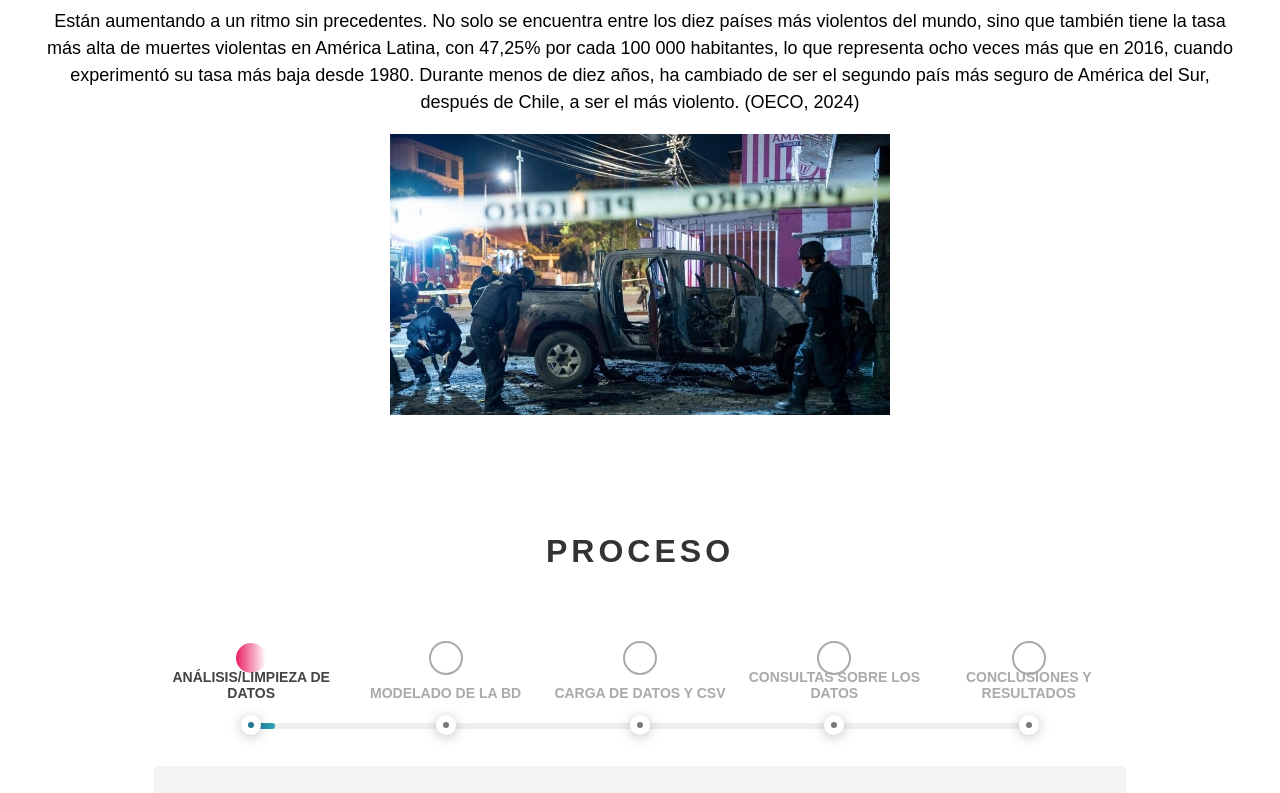
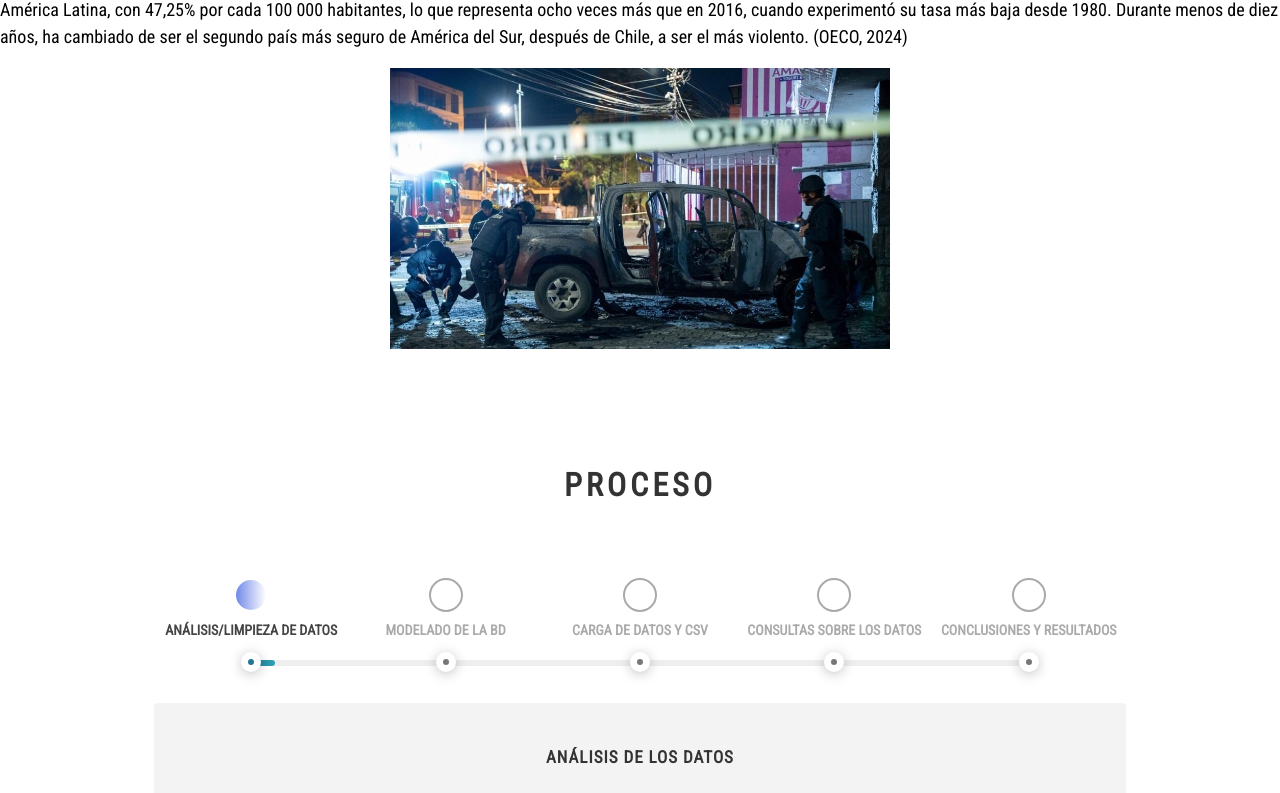
Before and after one commit to reeenatamc/ProyectoIntegrador, a plain HTML site: page PROGRAMACIÓN AVANZADA/web/main.html in a window 1280 px wide. Shown: the part 258-1051 px from the top of the page. Drawn offline with nearby package versions, Linux system fonts and the light colour scheme; files whose address does not match are found by name.

Commit message:
cambios-style en styleeee

```diff
--- a/PROGRAMACIÓN AVANZADA/web/main-style.css
+++ b/PROGRAMACIÓN AVANZADA/web/main-style.css
@@ -54,7 +54,7 @@ h1 {
 #progress-bar-container li.active:before, #progress-bar-container li:hover:before {
 	border:solid 2px #fff;
 
-	background: linear-gradient(to right, #E91E63 0%,#fff 100%);
+	background: linear-gradient(to right, #7189e8 0%,#fff 100%);
 }
 
 #progress-bar-container li {
@@ -199,3 +199,20 @@ h1 {
     align-items: center;
     text-align: center;
 }
+
+.imagen {
+	display: block;
+	margin: 0 auto;
+	width: 50%;
+	max-width: 500px;
+	}
+
+.main-title {
+	font-size: 32px;
+	margin-bottom: 20px;
+	}
+
+.main-text {
+	font-size: 18px;
+	line-height: 1.5;
+}
--- a/PROGRAMACIÓN AVANZADA/web/main.html
+++ b/PROGRAMACIÓN AVANZADA/web/main.html
@@ -24,35 +24,15 @@
     <header-component></header-component>
     <head>
         <title>Violencia y Criminalidad en Ecuador</title>
-        <style>
-            body {
-                font-family: Arial, sans-serif;
-                text-align: center;
-                padding: 40px;
-            }
-            img {
-                display: block;
-                margin: 0 auto;
-                width: 50%;
-                max-width: 500px;
-            }
-            h1 {
-                font-size: 32px;
-                margin-bottom: 20px;
-            }
-            p {
-                font-size: 18px;
-                line-height: 1.5;
-            }
-        </style>
+
     </head>
     <body>
-        <h1>La violencia y la criminalidad en Ecuador</h1>
-        <p>
+        <h1 class = "main-title">La violencia y la criminalidad en Ecuador</h1>
+        <p class = "main-text">
             Están aumentando a un ritmo sin precedentes. No solo se encuentra entre los diez países más violentos del mundo,
             sino que también tiene la tasa más alta de muertes violentas en América Latina, con 47,25% por cada 100 000 habitantes, lo que representa ocho veces más que en 2016, cuando experimentó su tasa más baja desde 1980. Durante menos de diez años, ha cambiado de ser el segundo país más seguro de América del Sur, después de Chile, a ser el más violento. (OECO, 2024)
         </p>
-        <img src="header/images/portadaEcuador.jpg" alt="Imagen relacionada" />
+        <img class = "imagen" src="header/images/portadaEcuador.jpg" alt="Imagen relacionada" />
     </body>
     <h1>Proceso</h1>
     <br>
```
